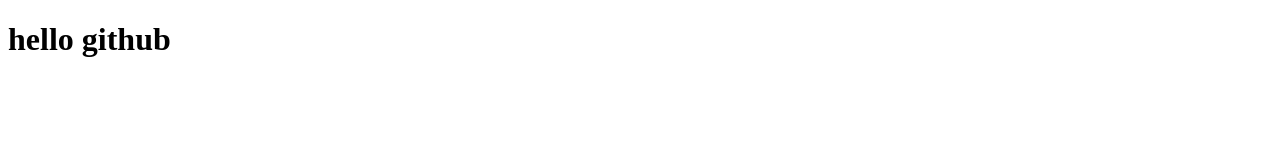
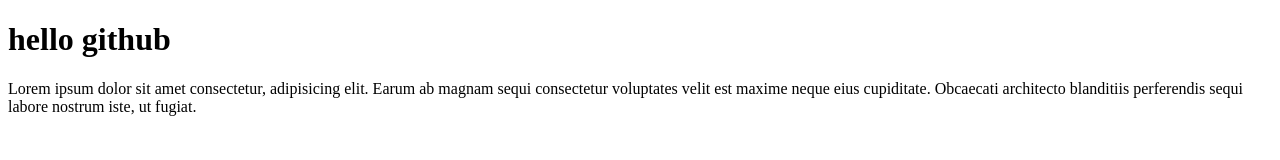
Before and after one commit to Quralbay/frontend_7, a plain HTML site: page index.html in a window 1280 px wide. Drawn offline with Linux system fonts and the light colour scheme.

Commit message:
index.html faylin ozgerttik

```diff
--- a/index.html
+++ b/index.html
@@ -9,6 +9,7 @@
 <body>
 
     <h1>hello github</h1>
+    <p>Lorem ipsum dolor sit amet consectetur, adipisicing elit. Earum ab magnam sequi consectetur voluptates velit est maxime neque eius cupiditate. Obcaecati architecto blanditiis perferendis sequi labore nostrum iste, ut fugiat.</p>
 
     <script src="./app.js"></script>
 </body>
```
